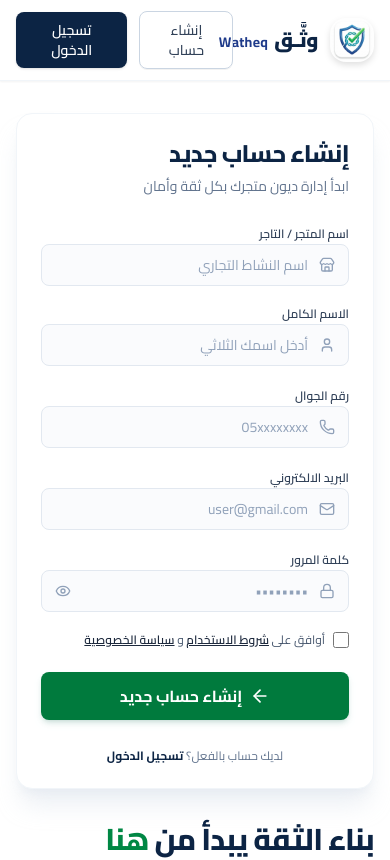
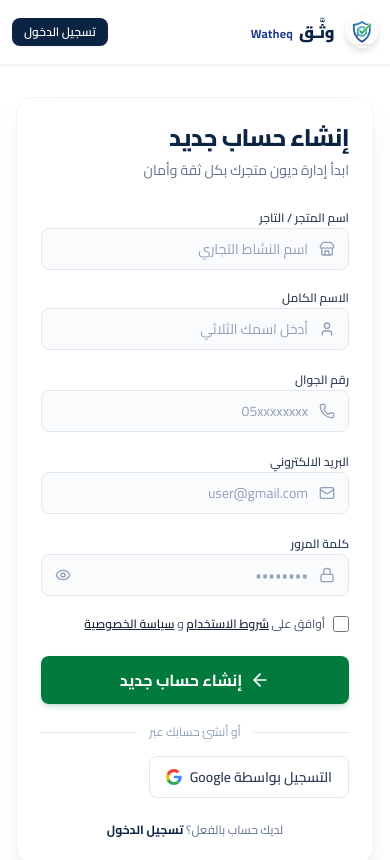
Before and after one commit to Watheq-Organization/Watheq-Client-Side, a React (Vite) app: page /register in a window 390 px wide. Shown: the top 860 px of the page. Built offline with nearby package versions, Linux system fonts and the light colour scheme.

Commit message:
اضافة الapi الخاص بالتسجيل من خلال google

```diff
--- a/src/components/Logo.tsx
+++ b/src/components/Logo.tsx
@@ -17,17 +17,17 @@
 
   // Dimension mapping for the emblem
   const iconDimensions = {
-    sm: 'w-9 h-9',
-    md: 'w-11 h-11',
-    lg: 'w-16 h-16',
-    xl: 'w-24 h-24 sm:w-28 sm:h-28',
+    sm: 'w-8 h-8 sm:w-9 sm:h-9',
+    md: 'w-8 h-8 sm:w-11 sm:h-11',
+    lg: 'w-12 h-12 sm:w-16 sm:h-16',
+    xl: 'w-20 h-20 sm:w-28 sm:h-28',
   };
 
   const textSizes = {
-    sm: { en: 'text-xs', ar: 'text-base', sub: 'text-[10px]' },
-    md: { en: 'text-sm', ar: 'text-xl', sub: 'text-xs' },
-    lg: { en: 'text-lg', ar: 'text-2xl', sub: 'text-sm' },
-    xl: { en: 'text-2xl', ar: 'text-4xl', sub: 'text-base' },
+    sm: { en: 'text-[11px] sm:text-xs', ar: 'text-sm sm:text-base', sub: 'text-[10px]' },
+    md: { en: 'text-xs sm:text-sm', ar: 'text-base sm:text-xl', sub: 'text-[11px] sm:text-xs' },
+    lg: { en: 'text-base sm:text-lg', ar: 'text-xl sm:text-2xl', sub: 'text-xs sm:text-sm' },
+    xl: { en: 'text-xl sm:text-2xl', ar: 'text-3xl sm:text-4xl', sub: 'text-sm sm:text-base' },
   };
 
   if (variant === 'emblem-only') {
--- a/src/components/RegisterScreen.tsx
+++ b/src/components/RegisterScreen.tsx
@@ -17,7 +17,9 @@
 import { useNavigate, Link } from 'react-router-dom';
 import { Navbar } from './layout/Navbar';
 import { Footer } from './layout/Footer';
-import { registerUser } from '../services/authService';
+import { registerUser, initiateGoogleLogin } from '../services/authService';
+import { SocialAuthButton } from './auth/SocialAuthButton';
+import { GoogleIcon } from './icons/GoogleIcon';
 import { PATHS } from '../routes/paths';
 import type { RegisterFormData } from '../types/auth';
 
@@ -323,8 +325,24 @@
                   </button>
                 </div>
 
+                {/* Social Login Divider */}
+                <div className="flex items-center gap-3 pt-1">
+                  <div className="flex-1 h-px bg-slate-200" />
+                  <span className="text-xs text-slate-400 whitespace-nowrap">أو أنشئ حسابك عبر</span>
+                  <div className="flex-1 h-px bg-slate-200" />
+                </div>
+
+                {/* Google Sign-in/Sign-up */}
+                <div>
+                  <SocialAuthButton
+                    label="التسجيل بواسطة Google"
+                    icon={<GoogleIcon className="w-4 h-4" />}
+                    onClick={() => initiateGoogleLogin()}
+                  />
+                </div>
+
                 {/* Sign In Redirect */}
-                <div className="text-center pt-3 text-xs sm:text-sm text-slate-500">
+                <div className="text-center pt-2 text-xs sm:text-sm text-slate-500">
                   <span>لديك حساب بالفعل؟ </span>
                   <button
                     type="button"
--- a/src/components/layout/Navbar.tsx
+++ b/src/components/layout/Navbar.tsx
@@ -13,13 +13,15 @@
     location.pathname === PATHS.HOME ||
     location.pathname === PATHS.REGISTER ||
     location.pathname === PATHS.SPLASH;
+  const isLoginPage = location.pathname === PATHS.LOGIN;
+  const isRegisterPage = location.pathname === PATHS.REGISTER;
 
   return (
     <header className="w-full bg-white border-b border-slate-100 sticky top-0 z-30 shadow-xs">
-      <div className="max-w-7xl mx-auto px-4 sm:px-6 lg:px-10 h-20 flex items-center justify-between">
+      <div className="max-w-7xl mx-auto px-3 sm:px-6 lg:px-10 h-16 sm:h-20 flex items-center justify-between gap-2">
         {/* Logo Right in RTL */}
-        <div className="flex items-center gap-3">
-          <Link to={PATHS.REGISTER} className="flex items-center gap-2">
+        <div className="flex items-center gap-2 sm:gap-3 flex-shrink-0">
+          <Link to={PATHS.REGISTER} className="flex items-center gap-2 flex-shrink-0">
             <Logo variant="dark" size="md" />
           </Link>
         </div>
@@ -59,21 +61,32 @@
         </nav>
 
         {/* Auth Buttons */}
-        <div className="flex items-center gap-3">
+        <div className="flex items-center gap-2 sm:gap-3 flex-shrink-0">
+          {/* Register Button: hidden when on RegisterPage, shown on LoginPage & other pages */}
+          {!isRegisterPage && (
             <button
               type="button"
               onClick={() => navigate(PATHS.REGISTER)}
-            className="border border-slate-300 text-slate-700 hover:bg-slate-50 hover:border-slate-400 px-4 sm:px-5 py-2 rounded-lg text-sm font-medium shadow-2xs transition-all duration-200 active:scale-95 cursor-pointer"
+              className={`whitespace-nowrap px-3 sm:px-5 py-1.5 sm:py-2 rounded-lg text-xs sm:text-sm font-semibold transition-all duration-200 active:scale-95 cursor-pointer ${
+                isLoginPage
+                  ? 'bg-emerald-600 hover:bg-emerald-700 text-white shadow-xs'
+                  : 'border border-slate-200 text-slate-700 hover:bg-slate-50'
+              }`}
             >
               إنشاء حساب
             </button>
+          )}
+
+          {/* Login Button: hidden when on LoginPage, shown on RegisterPage & other pages */}
+          {!isLoginPage && (
             <button
               type="button"
               onClick={() => navigate(PATHS.LOGIN)}
-            className="bg-[#0c2444] hover:bg-[#123663] text-white px-5 sm:px-6 py-2 rounded-lg text-sm font-semibold shadow-sm transition-all duration-200 active:scale-95 cursor-pointer"
+              className="whitespace-nowrap bg-[#0c2444] hover:bg-[#123663] text-white px-3 sm:px-5 py-1.5 sm:py-2 rounded-lg text-xs sm:text-sm font-semibold shadow-xs transition-all duration-200 active:scale-95 cursor-pointer"
             >
               تسجيل الدخول
             </button>
+          )}
         </div>
       </div>
     </header>
--- /dev/null
+++ b/src/hooks/useOAuthHandler.ts
@@ -0,0 +1,62 @@
+import { useEffect } from 'react';
+import { useNavigate, useLocation } from 'react-router-dom';
+import { useAuth } from './useAuth';
+import { PATHS } from '../routes/paths';
+
+/**
+ * Hook to automatically handle incoming OAuth redirect parameters (such as from Google login).
+ *
+ * Checks URL search parameters for:
+ * - token / accessToken / access_token / jwt / jwtToken
+ * - refreshToken / refresh_token
+ * - error / error_description
+ */
+export function useOAuthHandler() {
+  const { login } = useAuth();
+  const navigate = useNavigate();
+  const location = useLocation();
+
+  useEffect(() => {
+    const searchParams = new URLSearchParams(window.location.search);
+    const token =
+      searchParams.get('token') ||
+      searchParams.get('accessToken') ||
+      searchParams.get('access_token') ||
+      searchParams.get('jwtToken') ||
+      searchParams.get('jwt');
+
+    const refreshToken =
+      searchParams.get('refreshToken') ||
+      searchParams.get('refresh_token');
+
+    const error = searchParams.get('error') || searchParams.get('error_description');
+
+    if (token) {
+      // Store token and authenticate
+      login(token, refreshToken || undefined);
+
+      // Clean up the URL
+      const cleanUrl = window.location.pathname;
+      window.history.replaceState({}, document.title, cleanUrl);
+
+      // Redirect to dashboard
+      navigate(PATHS.DASHBOARD, { replace: true });
+    } else if (error) {
+      // Clean up the URL
+      const cleanUrl = window.location.pathname;
+      window.history.replaceState({}, document.title, cleanUrl);
+
+      let friendlyMsg = 'فشل تسجيل الدخول عبر Google. يرجى المحاولة مرة أخرى.';
+      if (error === 'external_login_failed') {
+        friendlyMsg = 'تعذر إكمال تسجيل الدخول بواسطة Google. يرجى المحاولة لاحقاً.';
+      } else if (error === 'access_denied') {
+        friendlyMsg = 'تم إلغاء عملية تسجيل الدخول بواسطة Google.';
+      }
+
+      navigate(PATHS.LOGIN, {
+        replace: true,
+        state: { error: friendlyMsg },
+      });
+    }
+  }, [location, login, navigate]);
+}
--- a/src/pages/LoginPage.tsx
+++ b/src/pages/LoginPage.tsx
@@ -1,7 +1,7 @@
-import { useState } from 'react';
+import { useState, useEffect } from 'react';
 import type { FormEvent, FC } from 'react';
 import { Phone, ShieldCheck, Zap, Lock, ArrowLeft, AlertCircle, Apple } from 'lucide-react';
-import { useNavigate } from 'react-router-dom';
+import { useNavigate, useLocation } from 'react-router-dom';
 import { Navbar } from '../components/layout/Navbar';
 import { Footer } from '../components/layout/Footer';
 import { IconInput, ICON_INPUT_FONT_SANS_CLASSNAME } from '../components/ui/IconInput';
@@ -10,13 +10,14 @@
 import { SocialAuthButton } from '../components/auth/SocialAuthButton';
 import { GoogleIcon } from '../components/icons/GoogleIcon';
 import { Logo } from '../components/Logo';
-import { loginUser } from '../services/authService';
+import { loginUser, initiateGoogleLogin } from '../services/authService';
 import { PATHS } from '../routes/paths';
 import { useAuth } from '../hooks/useAuth';
 import type { LoginFormData } from '../types/auth';
 
 export const LoginPage: FC = () => {
   const navigate = useNavigate();
+  const location = useLocation();
   const { login } = useAuth();
 
   const [formData, setFormData] = useState<LoginFormData>({
@@ -27,6 +28,12 @@
   const [isSubmitting, setIsSubmitting] = useState(false);
   const [errorMessage, setErrorMessage] = useState<string | null>(null);
   const [infoNotice, setInfoNotice] = useState<string | null>(null);
+
+  useEffect(() => {
+    if (location.state?.error) {
+      setErrorMessage(location.state.error);
+    }
+  }, [location.state]);
 
   const handleSubmit = async (e: FormEvent) => {
     e.preventDefault();
@@ -55,13 +62,14 @@
     navigate(PATHS.FORGOT_PASSWORD);
   };
 
+  const handleSocialAuth = (provider: 'Google' | 'Apple') => {
+    if (provider === 'Google') {
+      initiateGoogleLogin();
+      return;
+    }
+    setInfoNotice(`تسجيل الدخول عبر ${provider} غير متاح حالياً.`);
+  };
 
-  const handleSocialAuth = (provider: 'Google' | 'Apple') => {
-    // No OAuth integration exists in this project for either provider.
-    // Per project instructions, we don't fabricate credentials or
-    // endpoints — just report that it's not connected yet.
-    setInfoNotice(`تسجيل الدخول عبر ${provider} غير متاح حالياً — يتطلب إعداد OAuth من الخادم.`);
-  };
 
   return (
     <div className="min-h-screen flex flex-col justify-between bg-white text-slate-800 font-cairo antialiased selection:bg-emerald-100 selection:text-emerald-900">
--- a/src/routes/AppRoutes.tsx
+++ b/src/routes/AppRoutes.tsx
@@ -27,8 +27,11 @@
 import { LogoutPage } from '../pages/LogoutPage';
 import TermsPage from '../pages/TermsPage.tsx';
 import { ProtectedRoute } from './ProtectedRoute';
+import { useOAuthHandler } from '../hooks/useOAuthHandler';
 
 export const AppRoutes: FC = () => {
+  useOAuthHandler();
+
   return (
     <Routes>
       <Route path={PATHS.HOME} element={<Navigate to={PATHS.SPLASH} replace />} />
--- a/src/services/authService.ts
+++ b/src/services/authService.ts
@@ -1,5 +1,6 @@
 import { httpClient, ApiError } from '../api/httpClient';
 import { clearAllTokens } from '../lib/authToken';
+import { API_BASE_URL } from '../config/env';
 import type {
   RegisterFormData,
   RegisterApiPayload,
@@ -7,6 +8,23 @@
   AuthResult,
   LoginFormData,
 } from '../types/auth';
+
+/**
+ * Returns the full URL for the backend Google OAuth endpoint:
+ * GET http://whateq.runasp.net/api/Auth/google-login
+ */
+export function getGoogleLoginUrl(): string {
+  const base = (API_BASE_URL || 'http://whateq.runasp.net/api').replace(/\/+$/, '');
+  return `${base}/Auth/google-login`;
+}
+
+/**
+ * Initiates the Google OAuth login flow by redirecting the browser to the backend endpoint.
+ */
+export function initiateGoogleLogin(): void {
+  window.location.href = getGoogleLoginUrl();
+}
+
 
 /**
  * ⚠️ UNVERIFIED BACKEND CONTRACT — see types/auth.ts for full context.
```
Lines whose indentation alone changed are shown as unchanged.
